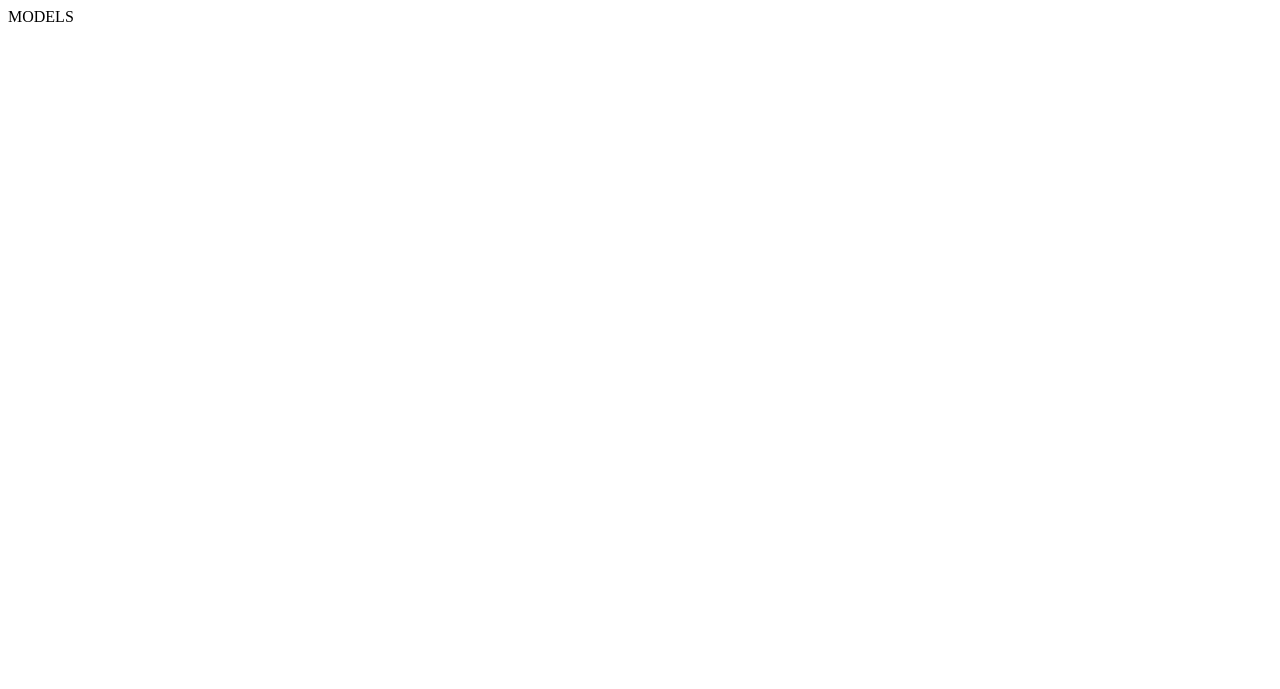
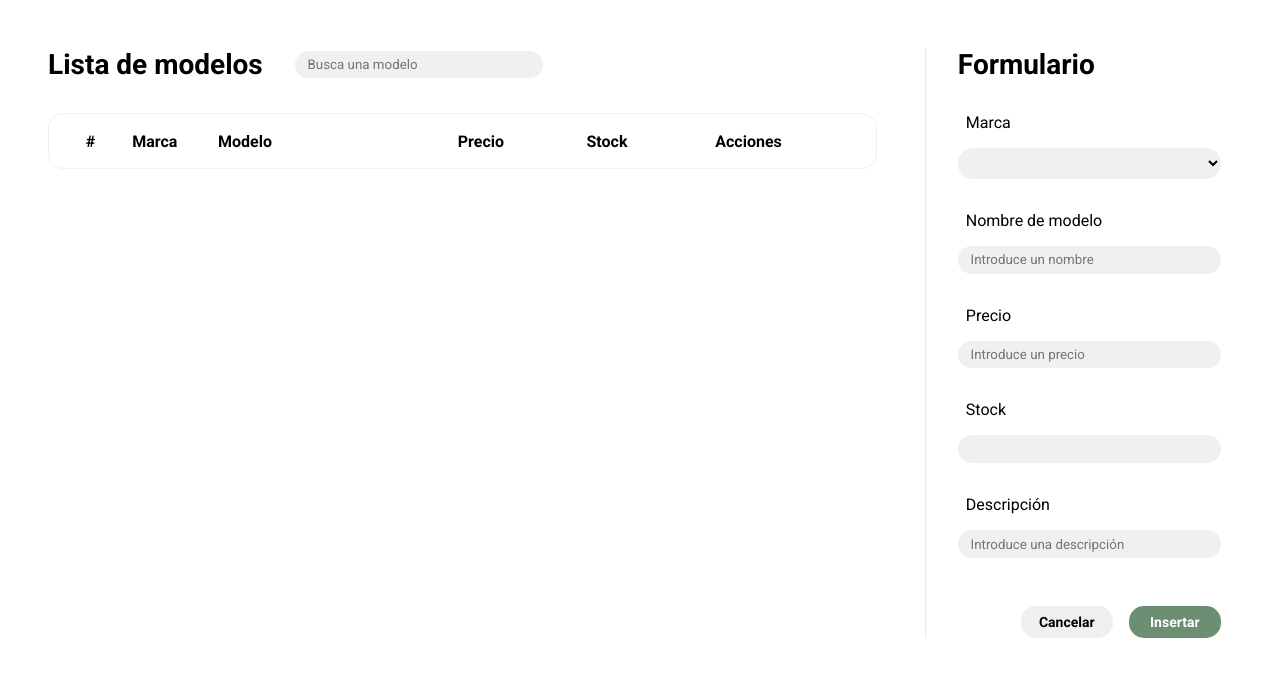
Before and after one commit to goossens32/computech, a plain HTML site: page front-end/admin/admin-models.html in a window 1280 px wide. Drawn offline with Linux system fonts and the light colour scheme; some packages are replaced by stand-ins of ours; no server answers; a script that the page names is missing.

Commit message:
Finished HTML for admin pages

```diff
--- a/front-end/admin/admin-models.html
+++ b/front-end/admin/admin-models.html
@@ -5,8 +5,71 @@
     <meta http-equiv="X-UA-Compatible" content="IE=edge">
     <meta name="viewport" content="width=device-width, initial-scale=1.0">
     <title>Document</title>
+    <link rel="stylesheet" href="./css/admin-page.css">
+    <link rel="stylesheet" href="./css/sweetalert-custom.css">
+    <script defer src="./js/app-models.js" type="module"></script>
+    <script src="https://cdn.jsdelivr.net/npm/sweetalert2@11"></script>
 </head>
 <body>
-    <div>MODELS</div>
+    <div class="container">
+
+        <div class="admin-container">
+            <div class="admin-container-header">
+                <h1>Lista de modelos</h1>
+                <div class="input"><input id="search-input" type="text" placeholder="Busca una modelo"></div>
+            </div>
+
+            <table class="admin-list-table">
+                <thead>
+                    <tr style="text-align: left; height: 50px;">
+                        <th style="width: 5%; text-align: center;">#</th>
+                        <th style="width: 5%;">Marca</th>
+                        <th style="width: 15%;">Modelo</th>
+                        <th style="width: 8%;">Precio</th>
+                        <th style="width: 8%;">Stock</th>
+                        <th style="width: 10%;">Acciones</th>
+                    </tr>
+                </thead>
+                <tbody id="tbody-container">
+
+                </tbody>
+            </table>
+
+        </div>
+
+        <form class="form">
+            <h1>Formulario</h1>
+            <div class="form-input">
+                <label for="">Marca</label>
+                <select name="brand-select" id="brand-select">
+                    <!-- Options inyectado con JS -->
+                </select>
+            </div>
+            <div class="form-input">
+                <label for="">Nombre de modelo</label>
+                <input type="text" placeholder="Introduce un nombre" id="name-input">
+            </div>
+            <div class="form-input">
+                <label for="">Precio</label>
+                <input type="number" placeholder="Introduce un precio" id="price-input">
+            </div>
+            <div class="form-input">
+                <label for="">Stock</label>
+                <input type="number" id="stock-input">
+            </div>
+            <div class="form-input">
+                <label for="">Descripción</label>
+                <input type="textarea" placeholder="Introduce una descripción" id="desc-input">
+            </div>
+
+            <div class="form-buttons">
+                <button id="btn-cancel" class="btn-cancel">Cancelar</button>
+                <button id="btn-insert" class="btn-insert d-inline">Insertar</button>
+                <button id="btn-update" class="btn-update d-none">Actualizar</button>
+            </div>
+        </form>
+
+    </div>
+
 </body>
 </html>
```
Also changed, not shown: front-end/admin/admin-brands.html (+10 -10 lines), front-end/admin/admin-specs.html (added, +70 -0 lines), front-end/admin/index.html (+8 -7 lines).
